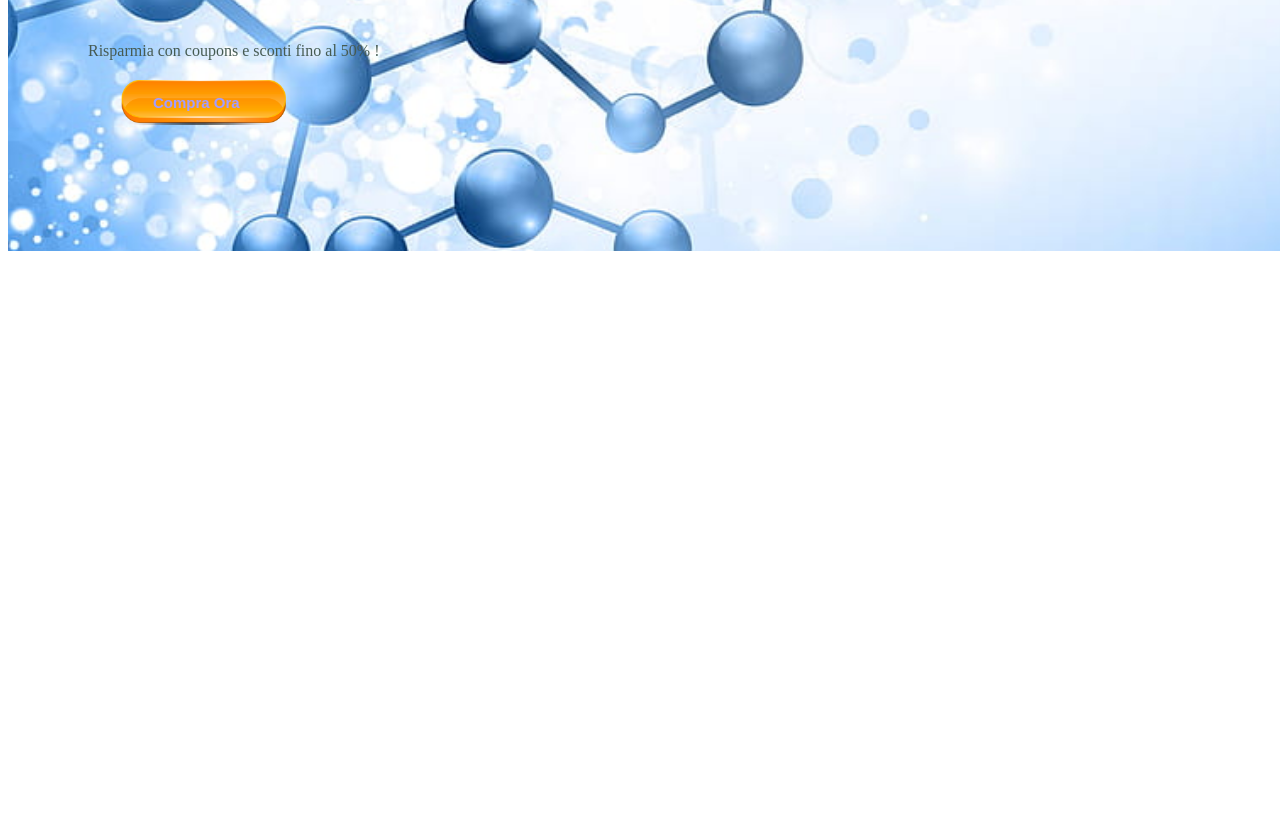
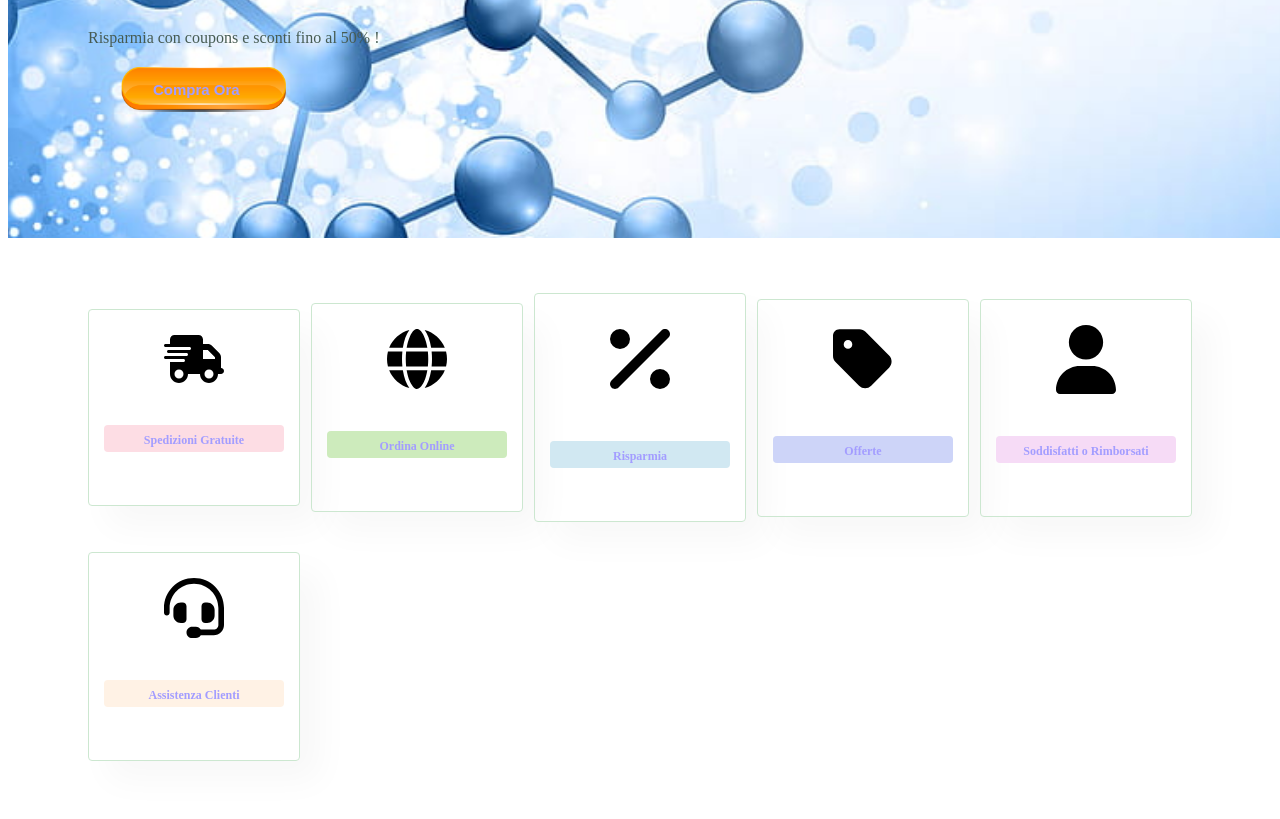
Before and after one commit to Alfredo-uni/TSW, a plain HTML site: page TSW-project/src/main/webapp/index.html in a window 1280 px wide. Shown: the part 602-1421 px from the top of the page. Before the commit the page ends 861 px from the top, so only its background shows below. Drawn offline with Linux system fonts and the light colour scheme.

Commit message:
Aggiunta box feature alla home del sito web

```diff
--- a/TSW-project/src/main/webapp/css/style.css
+++ b/TSW-project/src/main/webapp/css/style.css
@@ -52,11 +52,11 @@ body {
 	display: flex;
 	align-items: center;
 	justify-content: space-between;
-	padding: 20px 80px;
+	padding: 0 80px;
 	background-color: #cdcaff;
 	box-shadow: 0px 5px 15px rgba(0, 0, 0, 0.6);
 	z-index: 999;
-	position: siticky;
+	position: sticky;
 	top:0;
 	left:0;
 }
@@ -137,5 +137,61 @@ body {
 	font-size: 15px;
 	cursor: pointer;
 
+}
+/*Feature*/
+
+#feature {
+	display:flex;
+
+	align-items: center;
+	justify-content: space-between;
+	flex-wrap: wrap;
 
 }
+
+/*Feature box*/
+#feature .feature-box {
+	width: 180px;
+	text-align: center;
+	padding: 25px 15px;
+	box-shadow: 20px 20px 34px rgba(0,0,0,0.03);
+	border: 1px solid #cce7d0;
+	border-radius: 4px;
+	margin: 15px 0;
+}
+
+#feature .feature-box :hover {
+	box-shadow: 10px 10px 54px  rgba(70,62,221,0.1);
+}
+
+ #feature .feature-box img {
+ 	width:60px;
+ 	margin-bottom: 10px;
+ }
+
+ #feature .feature-box h6{
+	 display: compact;
+ 	padding:9px 8px 6px 8px;
+ 	line-height: 1;
+ 	border-radius: 4px;
+ 	color: #a39dff ;
+ 	background-color: #fddde4;
+
+ }
+
+ #feature .feature-box:nth-child(2) h6{
+	background-color: #cdebbc;
+}
+
+ #feature .feature-box:nth-child(3) h6{
+	background-color: #d1e8f2;
+}
+ #feature .feature-box:nth-child(4) h6{
+	background-color: #cdd4f8;
+}
+ #feature .feature-box:nth-child(5) h6{
+	background-color: #f6dbf6;
+}
+ #feature .feature-box:nth-child(6) h6{
+	background-color: #fff2e5;
+}
--- a/TSW-project/src/main/webapp/index.html
+++ b/TSW-project/src/main/webapp/index.html
@@ -17,7 +17,7 @@
 <body>
 
 	<section id="header">
-		<a href="#"><img alt="Logo non trovato" src="images/Logo-n-bg.png" class="logo" width="150 px"></a>
+		<a href="#"><img alt="Logo non trovato" src="images/Logo-n-bg.png" class="logo" width="200 px"></a>
 		<div>
 			<ul id="navbar">
 				<li><a class="active" href="index.html">Home</a></li>
@@ -38,7 +38,32 @@
 
 	</section>
 
-
+	<section id="feature" class="section-p1">
+		<div class="feature-box">
+			<img alt="Spedizioni Gratuite" src="images/Feature/truck-fast-solid.svg" width="60px">
+			<h6>Spedizioni Gratuite</h6>
+		</div>
+		<div class="feature-box">
+			<img alt="Ordina Online" src="images/Feature/globe-solid.svg" width="60px">
+			<h6>Ordina Online</h6>
+		</div>
+		<div class="feature-box">
+			<img alt="Risparmia" src="images/Feature/percent-solid.svg" width="60px">
+			<h6>Risparmia</h6>
+		</div>
+		<div class="feature-box">
+			<img alt="Offerte" src="images/Feature/tag-solid.svg" width="60px">
+			<h6>Offerte</h6>
+		</div>
+		<div class="feature-box">
+			<img alt="Rimborso" src="images/Feature/user-solid.svg" width="60px">
+			<h6>Soddisfatti o Rimborsati</h6>
+		</div>
+		<div class="feature-box">
+			<img alt="Assistenza" src="images/Feature/headset-solid.svg" width="60px">
+			<h6>Assistenza Clienti</h6>
+		</div>
+	</section>
 
 	<script src="script/script.js"></script>
 </body>
```
Also changed, not shown: TSW-project/src/main/webapp/images/Feature/globe-solid.svg (added), TSW-project/src/main/webapp/images/Feature/headset-solid.svg (added), TSW-project/src/main/webapp/images/Feature/percent-solid.svg (added), TSW-project/src/main/webapp/images/Feature/tag-solid.svg (added), TSW-project/src/main/webapp/images/Feature/truck-fast-solid.svg (added), TSW-project/src/main/webapp/images/Feature/user-solid.svg (added).
